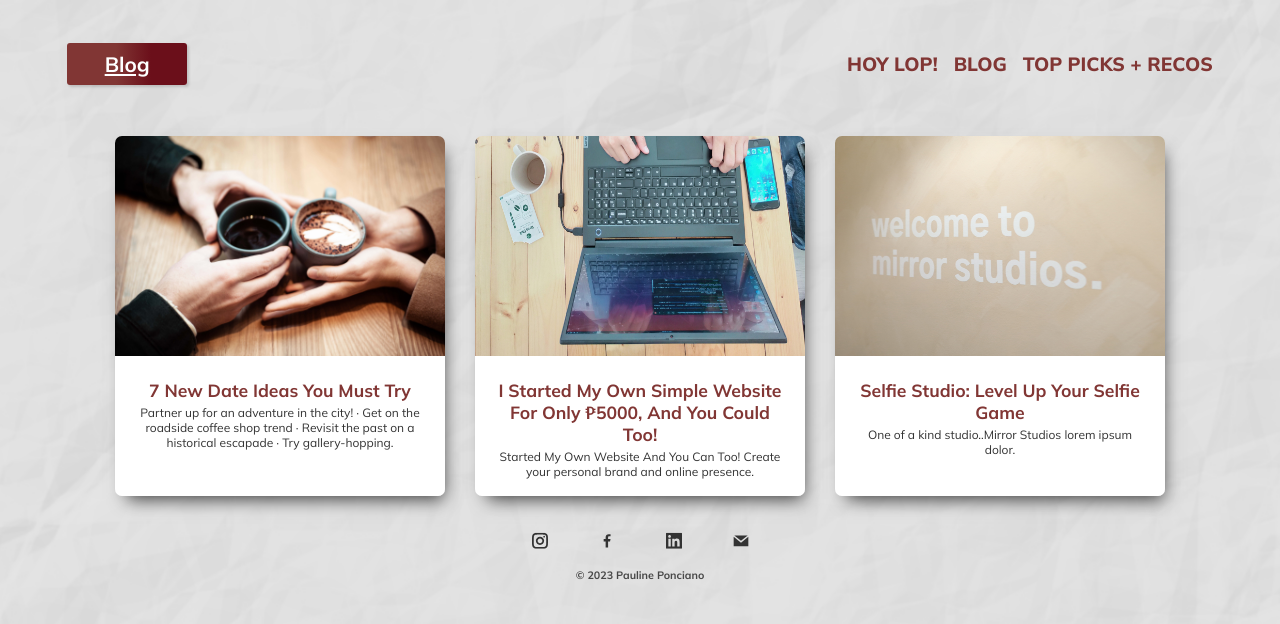
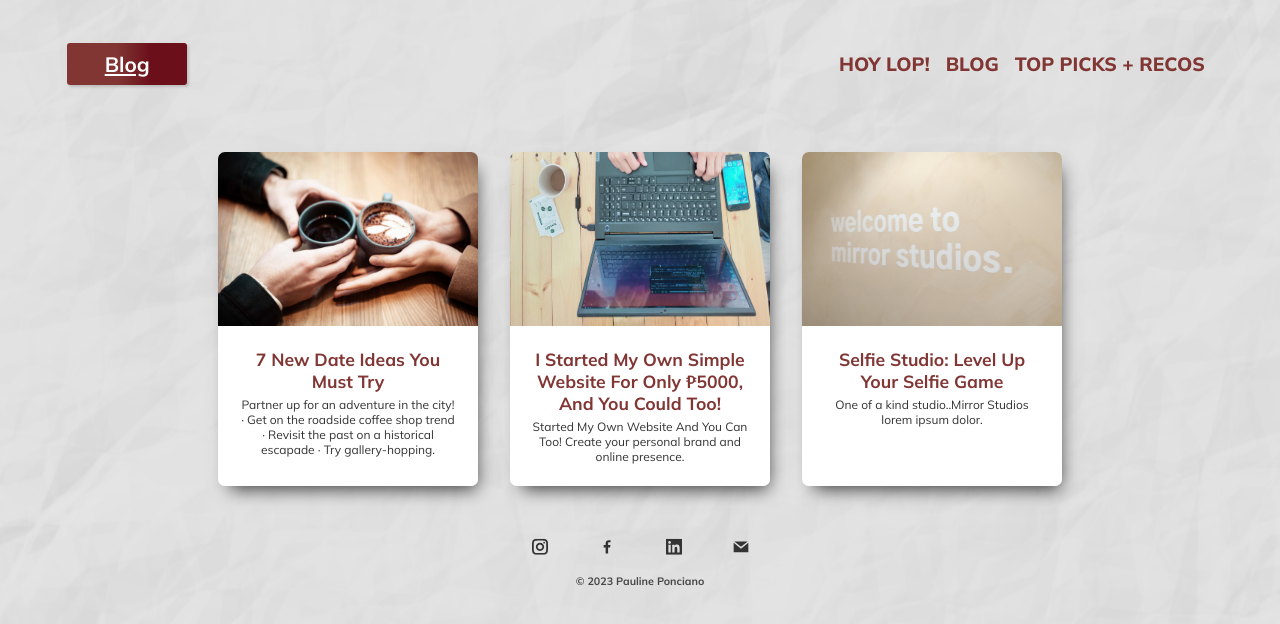
Before and after one commit to Exx-hub/hoy-lop-blog-2022, a Next.js app: page /blog in a window 1280 px wide. Shown: the top 624 px of the page. Built offline with nearby package versions, Linux system fonts and the light colour scheme.

Commit message:
remove all grid gap replace with margin ios issue, try blur blog images

```diff
--- a/components/BlogItemCard.tsx
+++ b/components/BlogItemCard.tsx
@@ -15,7 +15,13 @@ function BlogItemCard(props: BlogItemCardProps) {
   return (
     <figure className={styles.cardContainer}>
       <Link href={`/blog/${props.slug}`}>
-        <Image src={imagePath} width={518} height={345} />
+        <Image
+          src={imagePath}
+          width={518}
+          height={345}
+          placeholder="blur"
+          blurDataURL={imagePath}
+        />
         <figcaption className={styles.textDiv}>
           <h3>{props.title}</h3>
           <p>{props.subtitle}</p>
--- a/components/Tabs.tsx
+++ b/components/Tabs.tsx
@@ -6,7 +6,7 @@ function Tabs() {
     <section className={styles.tabsContainer}>
       <Link href="/blog" className={styles.tabs} style={{ zIndex: "1000" }}>
         <h2>Blog</h2>
-        <p>Writing about life. My travels, nature and beauty.</p>
+        <p>About life, my travels, nature and beauty.</p>
       </Link>
       <Link
         href="https://www.youtube.com/@eatpraylove6663"
@@ -18,7 +18,7 @@ function Tabs() {
       </Link>
       <Link href="/top-picks" className={styles.tabs}>
         <h2>Top picks + recos</h2>
-        <p>Materials I stand by and would love you to try</p>
+        <p>Materials I stand by and would love you to try.</p>
       </Link>
     </section>
   );
--- a/styles/BlogItemCard.module.css
+++ b/styles/BlogItemCard.module.css
@@ -1,10 +1,11 @@
 .cardContainer {
-  width: 330px;
+  width: 260px;
   font-size: 0;
   border-radius: 7px;
 
   overflow: hidden;
   box-shadow: 5px 10px 17px -7px rgba(0, 0, 0, 0.75);
+  margin-bottom: 2rem;
 }
 
 .textDiv {
@@ -12,7 +13,7 @@
   color: #813634;
   text-align: center;
   padding: 1.4rem;
-  height: 8.75rem;
+  height: 10rem;
 }
 
 .textDiv h3 {
@@ -27,6 +28,9 @@
 }
 
 @media screen and (min-width: 768px) {
+  .cardContainer {
+    margin: 1rem;
+  }
 }
 
 @media screen and (min-width: 1024px) {
@@ -38,4 +42,7 @@
 }
 
 @media screen and (min-width: 1500px) {
+  .cardContainer {
+    width: 330px;
+  }
 }
--- a/styles/BlogList.module.css
+++ b/styles/BlogList.module.css
@@ -1,15 +1,22 @@
 .blogListContainer {
   display: flex;
-  gap: 30px;
+  flex-direction: column;
   min-width: 280px;
-  flex-wrap: wrap;
+
   justify-content: center;
+  align-items: center;
   margin: 0 auto;
+}
+
+@media screen and (min-width: 768px) {
+  .blogListContainer {
+    flex-direction: row;
+    flex-wrap: wrap;
+  }
 }
 
 @media screen and (min-width: 1500px) {
   .blogListContainer {
     max-width: 80%;
-    gap: 50px;
   }
 }
--- a/styles/FeaturedCard.module.css
+++ b/styles/FeaturedCard.module.css
@@ -1,5 +1,6 @@
 .cardContainer {
   text-align: center;
+  margin: 0.5rem 0;
 }
 .imageContainer {
   width: 250px;
@@ -31,6 +32,9 @@
 }
 
 @media screen and (min-width: 1200px) {
+  .cardContainer {
+    margin: 0 0.5rem;
+  }
   .imageContainer {
     width: 185px;
     height: 175px;
--- a/styles/SubNavigation.module.css
+++ b/styles/SubNavigation.module.css
@@ -23,8 +23,6 @@
 }
 .nav {
   display: none;
-  gap: 1rem;
-  font-weight: bold;
 }
 
 .menu {
@@ -69,8 +67,11 @@
   }
   .nav {
     display: flex;
-    gap: 1rem;
     font-weight: 800;
+  }
+
+  .nav a {
+    margin: 0 0.5rem;
   }
 
   .menu,
```
Also changed, not shown: styles/Featured.module.css (+1 -7 lines).
